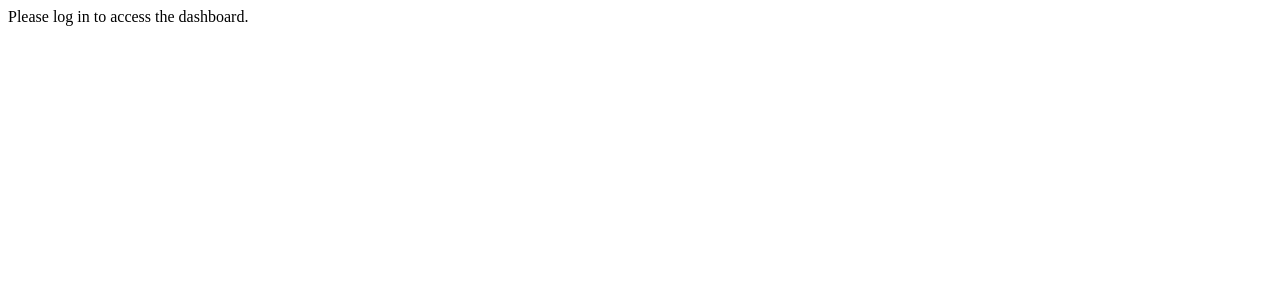
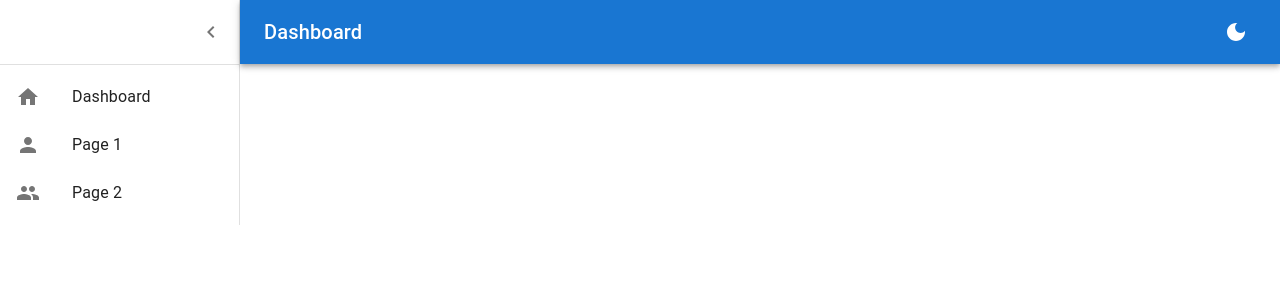
Before and after one commit to amelie-pierce/nam-miniproject, a Next.js app: page /dashboard in a window 1280 px wide. Shown: the top 300 px of the page. Built offline with nearby package versions, Linux system fonts and the light colour scheme.

Commit message:
implement dashboard layout & setup theme

```diff
--- a/src/app/dashboard/page.tsx
+++ b/src/app/dashboard/page.tsx
@@ -1,20 +1,24 @@
 "use client";
 
-import React from "react";
-import { useAuth } from "@/contexts/AuthContext";
+import Header from "@/components/Header";
+import Sidebar from "@/components/Sidebar";
+import { Box, CssBaseline } from "@mui/material";
+import React, { useState, useContext } from "react";
+import { ThemeProvider } from "@/contexts/ThemeProvider";
 
-export default function DashboardPage() {
-  const { user } = useAuth();
-
-  if (!user) {
-    return <div>Please log in to access the dashboard.</div>;
-  }
+export default function Dashboard() {
+  const [open, setOpen] = useState(true);
+  const toggleDrawer = () => {
+    setOpen(!open);
+  };
 
   return (
-    <div>
-      <h2>Welcome to the Dashboard!</h2>
-      <p>Hello, {user.email}!</p>
-      <p>This is the protected dashboard page after login.</p>
-    </div>
+    <ThemeProvider>
+      <Box sx={{ display: "flex" }}>
+        <CssBaseline />
+        <Header open={open} toggleDrawer={toggleDrawer} />
+        <Sidebar open={open} toggleDrawer={toggleDrawer} />
+      </Box>
+    </ThemeProvider>
   );
 }
--- a/src/app/layout.tsx
+++ b/src/app/layout.tsx
@@ -1,4 +1,3 @@
-"use client";
 import { AuthProvider } from "@/contexts/AuthContext";
 import type { Metadata } from "next";
 
--- a/src/components/Header.tsx
+++ b/src/components/Header.tsx
@@ -0,0 +1,74 @@
+import React, { useContext } from "react";
+import { createTheme, styled } from "@mui/material/styles";
+import MuiAppBar, { AppBarProps as MuiAppBarProps } from "@mui/material/AppBar";
+import Toolbar from "@mui/material/Toolbar";
+import IconButton from "@mui/material/IconButton";
+import Typography from "@mui/material/Typography";
+import MenuIcon from "@mui/icons-material/Menu";
+import DarkModeIcon from "@mui/icons-material/DarkMode";
+import LightModeIcon from "@mui/icons-material/LightMode";
+import { useThemeContext } from "@/contexts/ThemeProvider";
+
+const drawerWidth = 240;
+
+interface AppBarProps extends MuiAppBarProps {
+  open?: boolean;
+}
+
+const AppBar = styled(MuiAppBar, {
+  shouldForwardProp: (prop) => prop !== "open",
+})<AppBarProps>(({ theme, open }) => ({
+  zIndex: theme.zIndex.drawer + 1,
+  transition: theme.transitions.create(["width", "margin"], {
+    easing: theme.transitions.easing.sharp,
+    duration: theme.transitions.duration.leavingScreen,
+  }),
+  ...(open && {
+    marginLeft: drawerWidth,
+    width: `calc(100% - ${drawerWidth}px)`,
+    transition: theme.transitions.create(["width", "margin"], {
+      easing: theme.transitions.easing.sharp,
+      duration: theme.transitions.duration.enteringScreen,
+    }),
+  }),
+}));
+
+interface HeaderProps {
+  open: boolean;
+  toggleDrawer: () => void;
+}
+
+const Header: React.FC<HeaderProps> = ({ open, toggleDrawer }) => {
+  const { mode, toggleColorMode } = useThemeContext();
+
+  return (
+    <AppBar position="absolute" open={open}>
+      <Toolbar sx={{ pr: "24px" }}>
+        <IconButton
+          edge="start"
+          color="inherit"
+          aria-label="open drawer"
+          onClick={toggleDrawer}
+          sx={{
+            marginRight: "36px",
+            ...(open && { display: "none" }),
+          }}>
+          <MenuIcon />
+        </IconButton>
+        <Typography
+          component="h1"
+          variant="h6"
+          color="inherit"
+          noWrap
+          sx={{ flexGrow: 1 }}>
+          Dashboard
+        </Typography>
+        <IconButton color="inherit" onClick={toggleColorMode}>
+          {mode === "dark" ? <LightModeIcon /> : <DarkModeIcon />}
+        </IconButton>
+      </Toolbar>
+    </AppBar>
+  );
+};
+
+export default Header;
--- a/src/components/Sidebar.tsx
+++ b/src/components/Sidebar.tsx
@@ -0,0 +1,65 @@
+import React from "react";
+import { styled } from "@mui/material/styles";
+import MuiDrawer from "@mui/material/Drawer";
+import Toolbar from "@mui/material/Toolbar";
+import IconButton from "@mui/material/IconButton";
+import ChevronLeftIcon from "@mui/icons-material/ChevronLeft";
+import List from "@mui/material/List";
+import Divider from "@mui/material/Divider";
+import { mainListItems } from "./listItems";
+
+const drawerWidth = 240;
+
+const Drawer = styled(MuiDrawer, {
+  shouldForwardProp: (prop) => prop !== "open",
+})(({ theme, open }) => ({
+  "& .MuiDrawer-paper": {
+    position: "relative",
+    whiteSpace: "nowrap",
+    width: drawerWidth,
+    transition: theme.transitions.create("width", {
+      easing: theme.transitions.easing.sharp,
+      duration: theme.transitions.duration.enteringScreen,
+    }),
+    boxSizing: "border-box",
+    ...(!open && {
+      overflowX: "hidden",
+      transition: theme.transitions.create("width", {
+        easing: theme.transitions.easing.sharp,
+        duration: theme.transitions.duration.leavingScreen,
+      }),
+      width: theme.spacing(7),
+      [theme.breakpoints.up("sm")]: {
+        width: theme.spacing(9),
+      },
+    }),
+  },
+}));
+
+function Sidebar({
+  open,
+  toggleDrawer,
+}: {
+  open: boolean;
+  toggleDrawer: () => void;
+}) {
+  return (
+    <Drawer variant="permanent" open={open}>
+      <Toolbar
+        sx={{
+          display: "flex",
+          alignItems: "center",
+          justifyContent: "flex-end",
+          px: [1],
+        }}>
+        <IconButton onClick={toggleDrawer}>
+          <ChevronLeftIcon />
+        </IconButton>
+      </Toolbar>
+      <Divider />
+      <List component="nav">{mainListItems}</List>
+    </Drawer>
+  );
+}
+
+export default Sidebar;
--- /dev/null
+++ b/src/components/listItems.tsx
@@ -0,0 +1,30 @@
+import * as React from "react";
+import ListItemButton from "@mui/material/ListItemButton";
+import ListItemIcon from "@mui/material/ListItemIcon";
+import ListItemText from "@mui/material/ListItemText";
+import PeopleIcon from "@mui/icons-material/People";
+import HomeIcon from "@mui/icons-material/Home";
+import PersonIcon from "@mui/icons-material/Person";
+
+export const mainListItems = (
+  <React.Fragment>
+    <ListItemButton>
+      <ListItemIcon>
+        <HomeIcon />
+      </ListItemIcon>
+      <ListItemText primary="Dashboard" />
+    </ListItemButton>
+    <ListItemButton>
+      <ListItemIcon>
+        <PersonIcon />
+      </ListItemIcon>
+      <ListItemText primary="Page 1" />
+    </ListItemButton>
+    <ListItemButton>
+      <ListItemIcon>
+        <PeopleIcon />
+      </ListItemIcon>
+      <ListItemText primary="Page 2" />
+    </ListItemButton>
+  </React.Fragment>
+);
--- /dev/null
+++ b/src/contexts/ThemeProvider.tsx
@@ -0,0 +1,42 @@
+import React, { createContext, useContext, useMemo, useState } from "react";
+import { createTheme, Theme } from "@mui/material/styles";
+
+interface ThemeContextType {
+  mode: "light" | "dark";
+  toggleColorMode: () => void;
+  theme: Theme;
+}
+
+const ThemeContext = createContext<ThemeContextType>({
+  mode: "light",
+  toggleColorMode: () => {},
+  theme: createTheme(),
+});
+
+export const useThemeContext = () => useContext(ThemeContext);
+
+export const ThemeProvider: React.FC<{ children: React.ReactNode }> = ({
+  children,
+}) => {
+  const [mode, setMode] = useState<"light" | "dark">("light");
+
+  const toggleColorMode = () => {
+    setMode((prevMode) => (prevMode === "light" ? "dark" : "light"));
+  };
+
+  const theme = useMemo(
+    () =>
+      createTheme({
+        palette: {
+          mode,
+        },
+      }),
+    [mode]
+  );
+
+  return (
+    <ThemeContext.Provider value={{ mode, toggleColorMode, theme }}>
+      {children}
+    </ThemeContext.Provider>
+  );
+};
--- /dev/null
+++ b/src/utils/theme.ts
@@ -0,0 +1,21 @@
+import { cyan, deepOrange, orange, teal } from "@mui/material/colors";
+import { experimental_extendTheme as extendTheme } from "@mui/material/styles";
+
+const theme = extendTheme({
+  colorSchemes: {
+    light: {
+      palette: {
+        primary: teal,
+        secondary: deepOrange,
+      },
+    },
+    dark: {
+      palette: {
+        primary: cyan,
+        secondary: orange,
+      },
+    },
+  },
+});
+
+export default theme;
```
